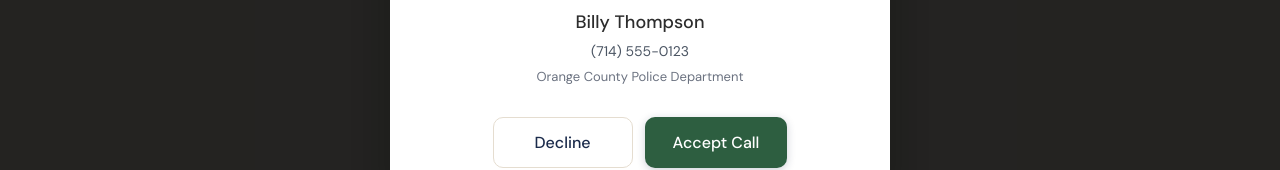
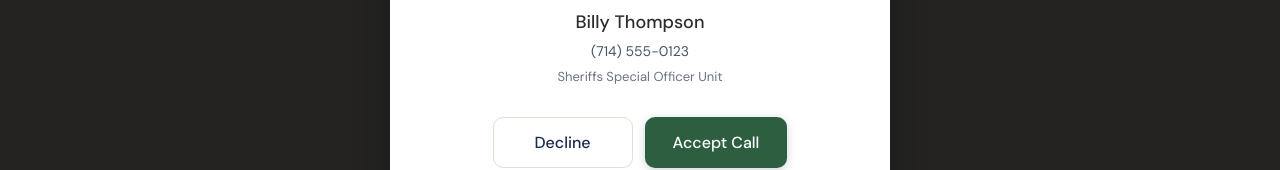
Before and after one commit to tomdahl21/aws-team3, a Next.js app in the folder finserve-demo/: page /copilot in a window 1280 px wide. Shown: the part 386-556 px from the top of the page. Built offline with nearby package versions, Linux system fonts and the light colour scheme.

Commit message:
Update query and mock data

```diff
--- a/finserve-demo/src/app/copilot/page.tsx
+++ b/finserve-demo/src/app/copilot/page.tsx
@@ -310,15 +310,9 @@ function CoPilotInner() {
     setLoading(true);
 
     try {
-      // For first query, append client context
-      let finalQuery = textToSend;
-      if (!sessionId) {
-        finalQuery = `${textToSend} (Client context: ${client.name}, ${client.department}, ${client.yearsOfService} years of service, ${client.state}, ${client.county})`;
-      }
-
       const payload: QueryRequest = {
         action: 'query',
-        query: finalQuery,
+        query: textToSend,
         session_id: sessionId,
       };
 
--- a/finserve-demo/src/lib/mock-data.ts
+++ b/finserve-demo/src/lib/mock-data.ts
@@ -59,7 +59,7 @@ export const CLIENTS = [
     id: 'billy',
     name: 'Billy Thompson',
     age: 48,
-    department: 'Orange County Police Department',
+    department: 'Sheriffs Special Officer Unit',
     yearsOfService: 15,
     retirementEligibility: '2 years',
     scenario: 'policy_concern',
```
